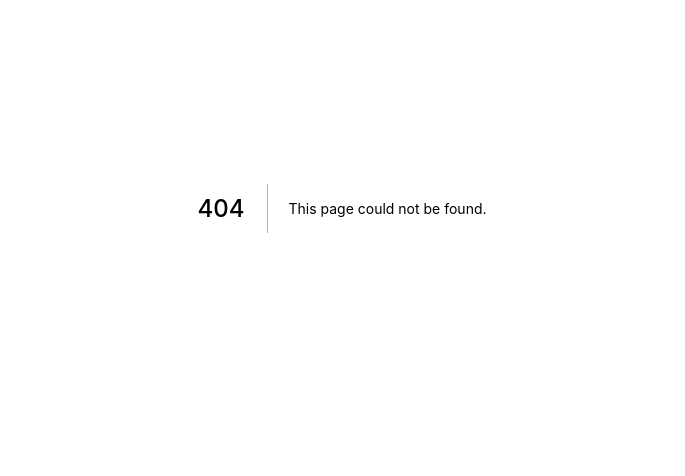
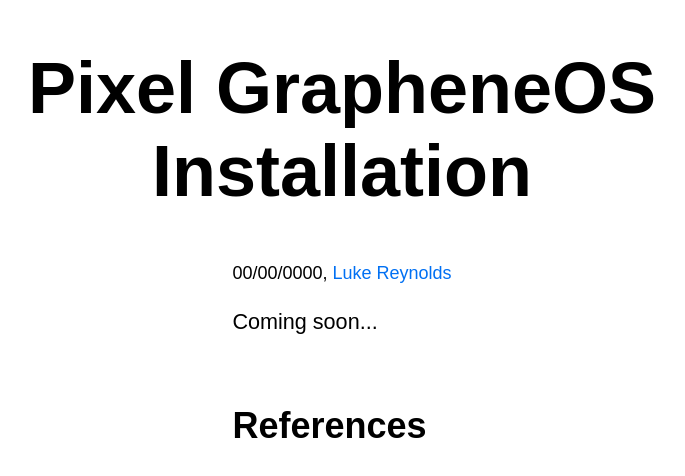
Before and after one commit to lreynolds188/Portfolio, a Next.js app: page /tutorials/pixel-grapheneos in a window 1280 px wide. Before the commit this address had no page. Shown: the part 256-732 px from the top of the page, without its empty margins (298-983 px from the left). Built offline with nearby package versions, Linux system fonts and the light colour scheme.

Commit message:
Create pixel-grapheneos.js

```diff
--- /dev/null
+++ b/pages/tutorials/pixel-grapheneos.js
@@ -0,0 +1,27 @@
+import Head from 'next/head'
+import styles from '../../styles/Home.module.css'
+
+export default function Home() {
+  return (
+    <div className={styles.container}>
+      <Head>
+        <title>Luke Reynolds</title>
+        <link rel="icon" href="/favicon.ico" />
+      </Head>
+
+      <main className={styles.main}>
+        <h1 className={styles.title}>Pixel GrapheneOS Installation</h1>
+	  	<div>
+		  	<br />
+			<p>00/00/0000, <a href="https://thereynolds.com.au">Luke Reynolds</a></p>
+			<p className={styles.description}>Coming soon...</p><br /><br />
+
+		<h2>References</h2>
+			<ul className={styles.descriptionLeft}>
+
+			</ul>
+        </div>
+      </main>
+    </div>
+  )
+}
```
